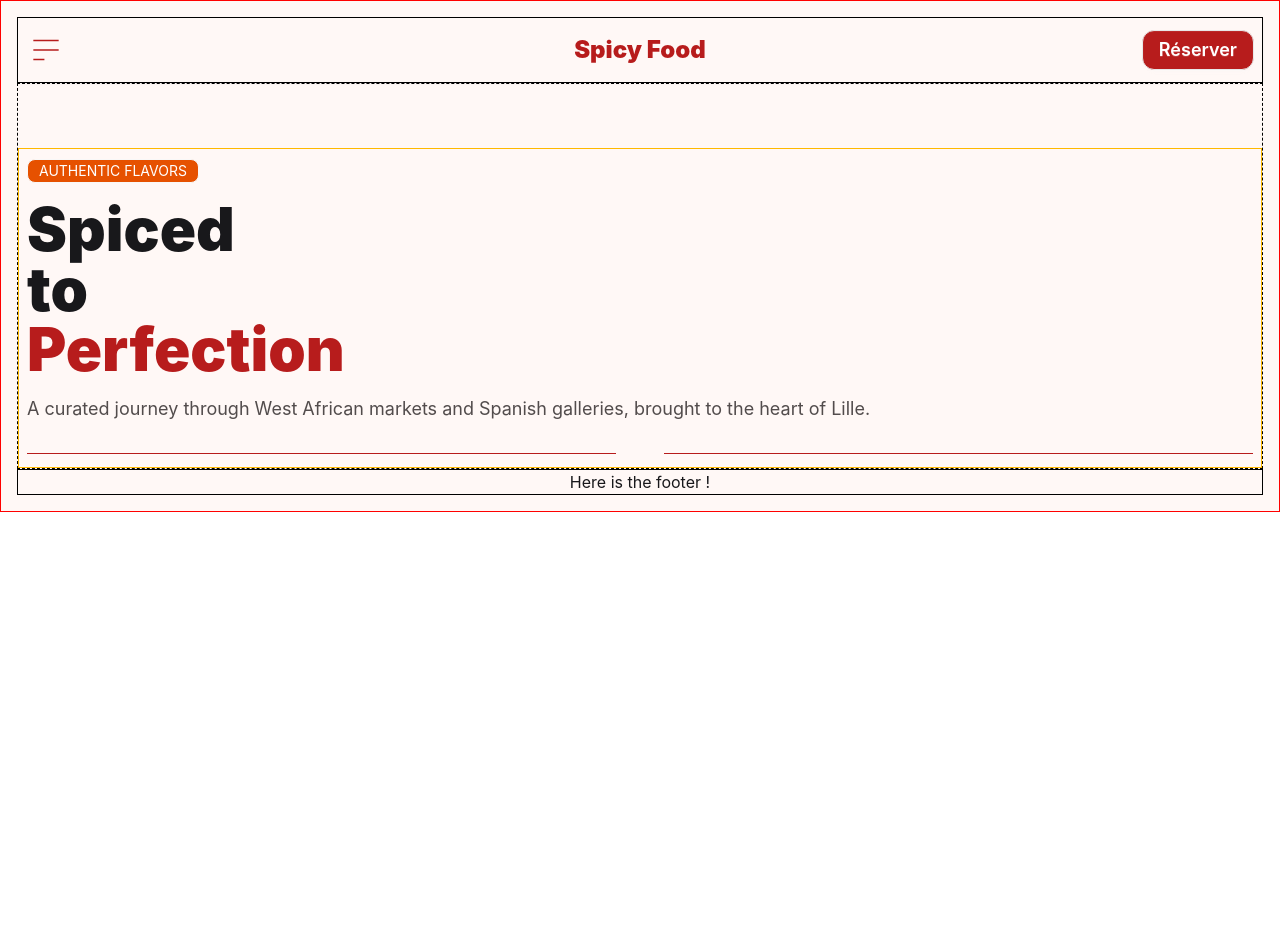
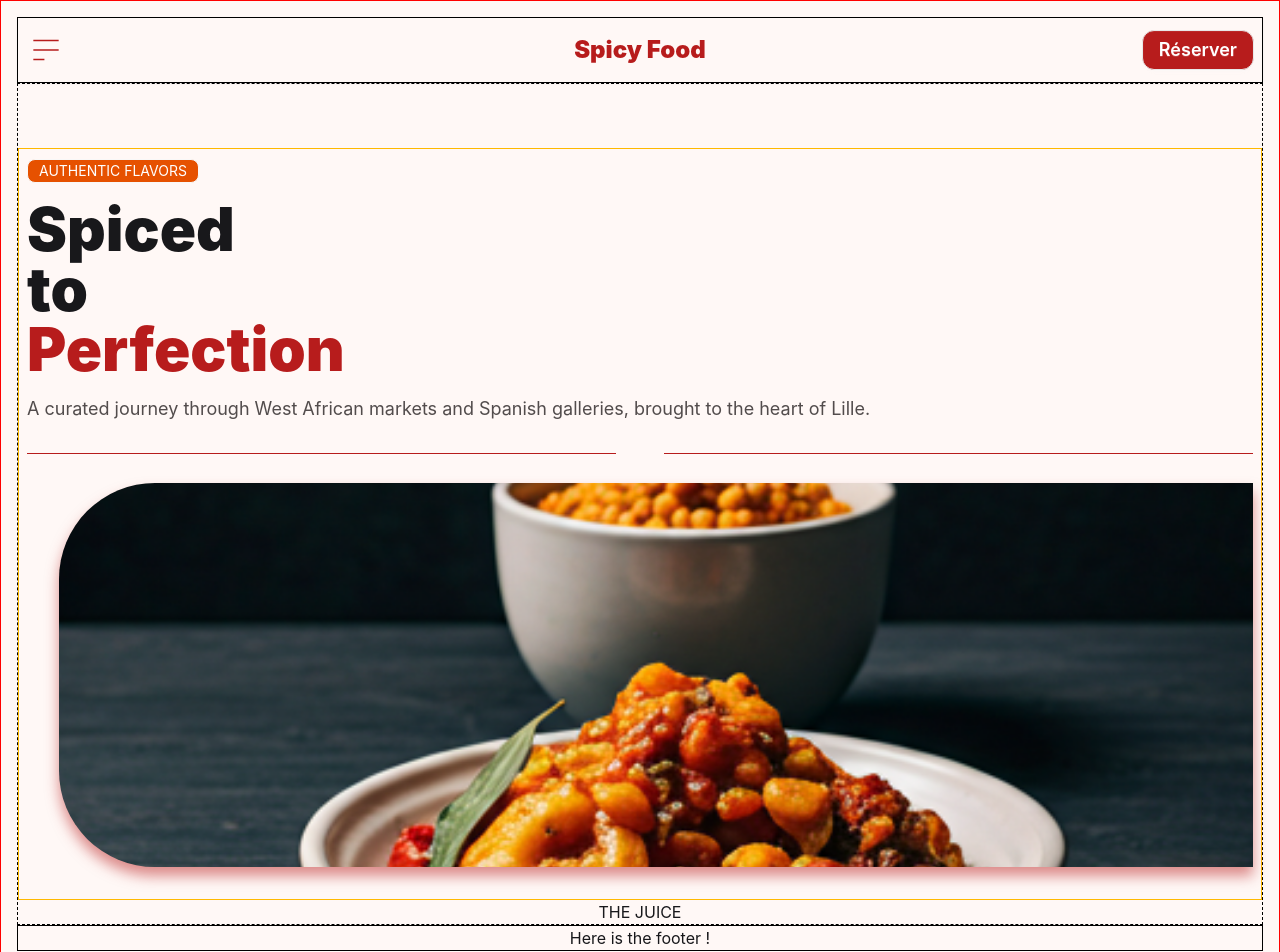
Before and after one commit to trab-ml/spicyfood, a Vue app: page / in a window 1280 px wide. Shown: the top 952 px of the page. Before the commit the page ends 800 px from the top, so only its background shows below. Built offline with nearby package versions, Linux system fonts and the light colour scheme; some icons are missing.

Commit message:
Add image to the first section of homepage

```diff
--- a/src/i18n/fr.ts
+++ b/src/i18n/fr.ts
@@ -9,6 +9,19 @@ export const fr = {
         },
         label: "AUTHENTIC FLAVORS",
         description: "A curated journey through West African markets and Spanish galleries, brought to the heart of Lille.",
+        secretSignature: {
+            heading: "THE JUICE",
+            subheading: "Our Secret Signature",
+            description: "Not just a sauce, but the soul of our kitchen. A slow-simmered vegetable meat base that bridges continents.",
+            specialityOne: {
+                name: "Process",
+                description: "12-Hour Simmer"
+            },
+            specialityTwo: {
+                name: "Essence",
+                description: "Spicy Roots"
+            },
+        }
     },
     header: {
         navbarStart: {
--- a/src/pages/HomePage.vue
+++ b/src/pages/HomePage.vue
@@ -10,12 +10,24 @@
                 $t("homepage.headingOne.partThree")
             }}</span>
         </h1>
-        <span class="text-lg text-(--light-dark)">{{ $t("homepage.description") }}</span>
+        <span class="text-lg text-(--light-dark)">{{
+            $t("homepage.description")
+        }}</span>
         <span class="flex w-full justify-between mt-5 text-(--primary)"
             ><span class="inline w-3/6 mt-2.5 border-t"></span>
             <silverware-fork-knife class="inline mx-4 text-(--primary)" />
-            <span class="inline w-3/6 mt-2.5 border-t"></span></span
-        >
+            <span class="inline w-3/6 mt-2.5 border-t"></span
+        ></span>
+        <div class="relative h-96 my-6 overflow-x-hidden overflow-y-hidden drop-shadow-xl/50 drop-shadow-primary">
+            <img
+                class="ml-8 rounded-l-[6rem] object-cover w-full h-full"
+                src="/spicy-african-dish.png"
+                alt="Gourmet spicy African dish with plantains and vibrant garnish"
+            />
+        </div>
+    </section>
+    <section>
+        <h2>{{ $t("homepage.secretSignature.heading") }}</h2>
     </section>
 </template>
 
--- a/src/style.css
+++ b/src/style.css
@@ -3,6 +3,7 @@
 
 :root {
   --primary: #B71C1C;
+  --color-primary: #B71C1C;
   --secondary: #E65100;
   --tertiary: #8D6E63;
   --neutral: #2E211F;
```
Also changed, not shown: public/spicy-african-dish.png (added).
